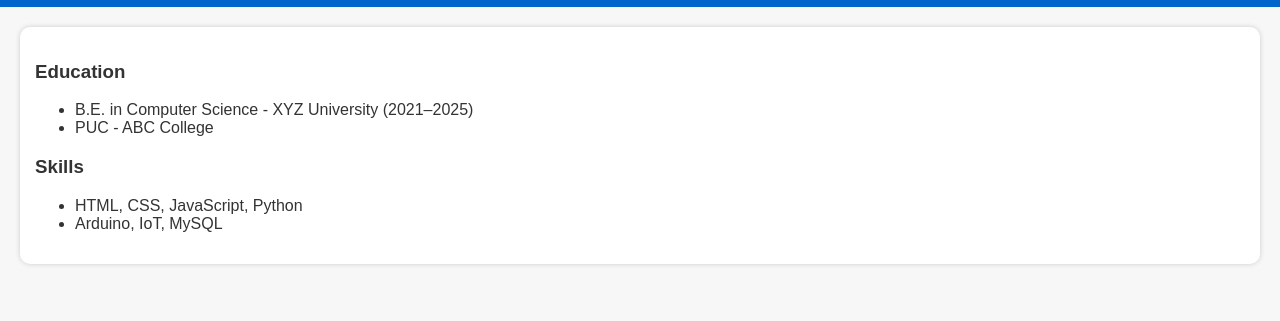
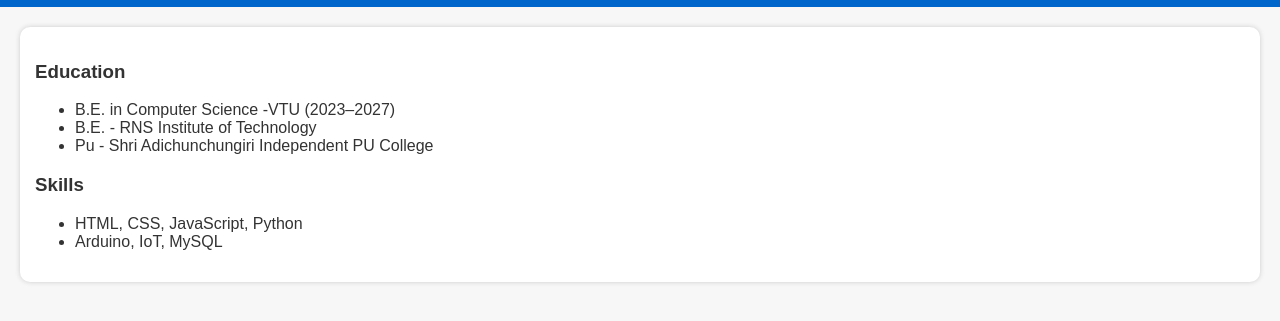
Before and after one commit to jayashree-8746/resume_website, a plain HTML site: page resume.html in a window 1280 px wide. Shown: the part 99-420 px from the top of the page. Drawn offline with Linux system fonts and the light colour scheme.

Commit message:
Add files via upload

```diff
--- a/resume.html
+++ b/resume.html
@@ -17,8 +17,9 @@
   <section>
     <h3>Education</h3>
     <ul>
-      <li>B.E. in Computer Science - XYZ University (2021–2025)</li>
-      <li>PUC - ABC College</li>
+      <li>B.E. in Computer Science -VTU (2023–2027)</li>
+      <li>B.E. - RNS Institute of Technology</li>
+      <li>Pu - Shri Adichunchungiri Independent PU College</li>
     </ul>
 
     <h3>Skills</h3>
```
Also changed, not shown: biodata.html (+1 -0 lines).
